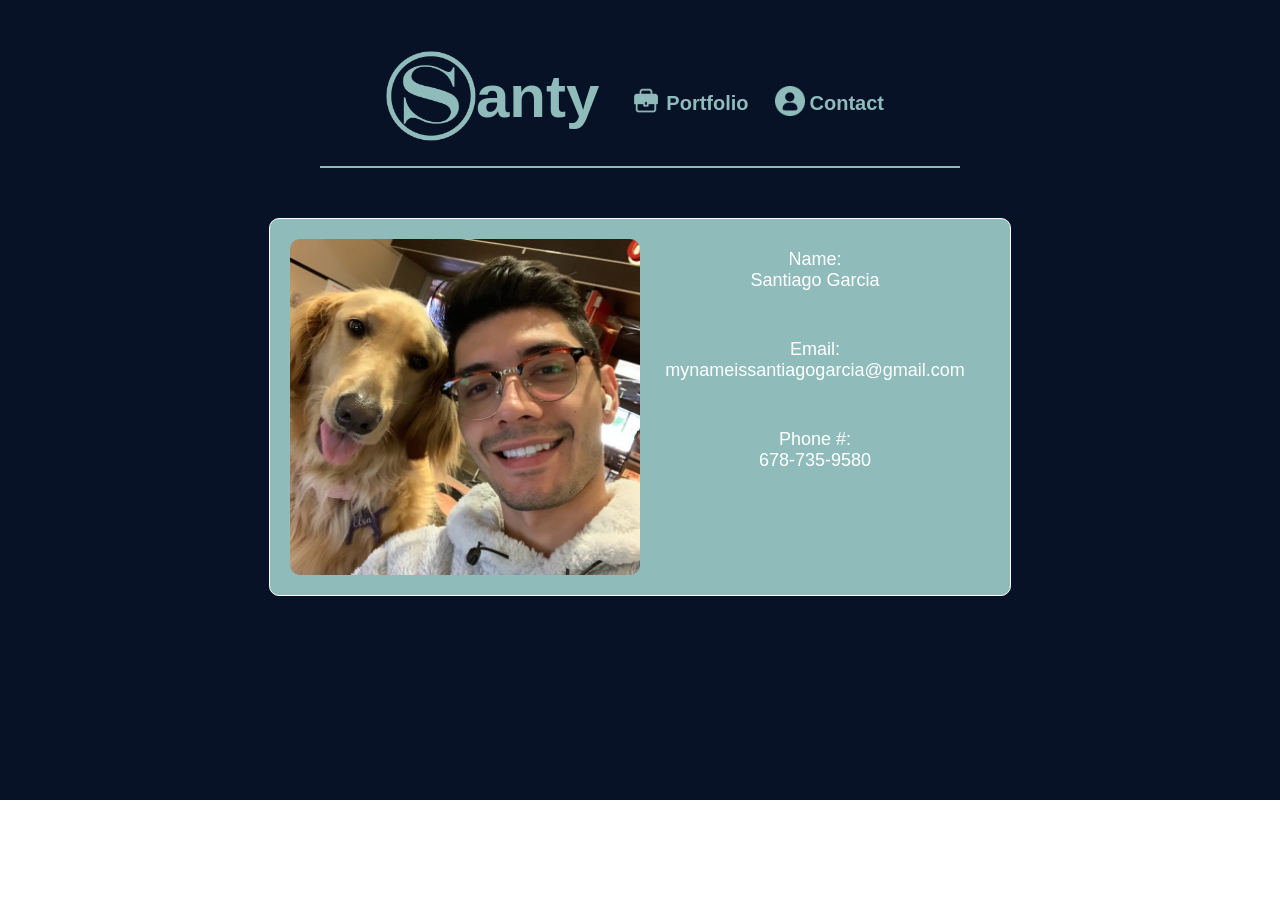
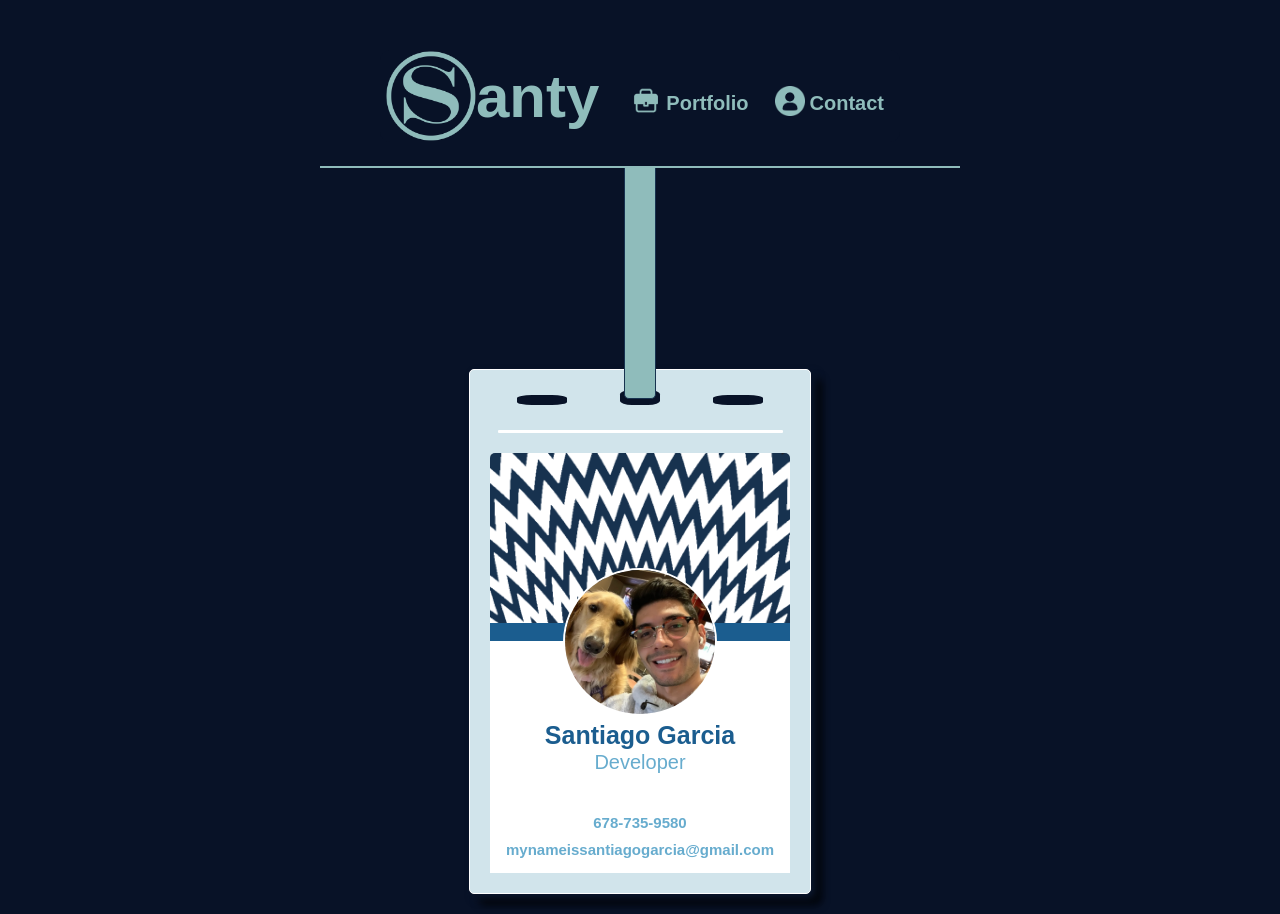
Before and after one commit to santy81855/Portfolio_Web, a React (Create React App) app: page / in a window 1280 px wide. Both pictures are taken after a click on the button "Contact". Before the commit the page ends 800 px from the top, so only its background shows below. Built offline with nearby package versions, Linux system fonts and the light colour scheme.

Commit message:
added a much better contact page

```diff
--- a/src/components/ContactPage.js
+++ b/src/components/ContactPage.js
@@ -9,6 +9,7 @@ import { AppContext } from "../App";
 import "../styles/ContactPage.css";
 import { Colors } from "./Global";
 import Selfie from "../images/selfie.png";
+import Zigzag from "../images/zigzag.png";
 
 export default function ContactPage() {
     // state to track window width
@@ -25,38 +26,30 @@ export default function ContactPage() {
         stackVertical: width < 800,
     };
 
-    const stackContactCardVertical = {
-        flexDirection: responsive.stackVertical ? "column" : "row",
-        maxWidth: responsive.stackVertical ? 350 : 700,
-        maxHeight: responsive.stackVertical ? 700 : 350,
-        alignItems: responsive.stackVertical ? "center" : "flex-start",
-    };
-
     // information inside my contact card
     const ContactInformation = (
         <div className="ContactInformation">
-            <div className="ContactTitle">
-                Name:
-                <br />
-                Santiago Garcia
-            </div>
-            <div className="ContactTitle">
-                Email:
-                <br />
-                mynameissantiagogarcia@gmail.com
-            </div>
-            <div className="ContactTitle">
-                Phone #:
-                <br />
-                678-735-9580
-            </div>
+            <div className="ContactName">Santiago Garcia</div>
+            <div className="ContactTitle">Developer</div>
+            <div className="ContactPhone">678-735-9580</div>
+            <div className="ContactEmail">mynameissantiagogarcia@gmail.com</div>
         </div>
     );
 
     // variable to store the contents of the project page
     const ContactPage = (
         <div className="ContactPage">
-            <div className="ContactCard" style={stackContactCardVertical}>
+            <div className="Lanyard"></div>
+
+            <div className="ContactCard">
+                <div className="LanyardHoleContainer">
+                    <div className="LanyardHoleSide"></div>
+                    <div className="LanyardHoleMiddle"></div>
+                    <div className="LanyardHoleSide"></div>
+                </div>
+                <div className="Divider"></div>
+                <img src={Zigzag} alt="Selfie" className="TopCardColorBlock" />
+                <div className="MiddleCardColorBlock"></div>
                 <img src={Selfie} alt="Selfie" className="Selfie" />
                 {ContactInformation}
             </div>
--- a/src/styles/ContactPage.css
+++ b/src/styles/ContactPage.css
@@ -2,25 +2,103 @@
 
 .ContactPage {
     background-color: var(--background-color);
-    margin-top: 50px;
+    margin-top: 0px;
     width: 95%;
     height: 95%;
     animation: slide-up 1.2s;
+    display: flex;
+    flex-direction: column;
+    align-items: center;
+}
+
+.Lanyard {
+    background-color: var(--menu-text-color);
+    border-left: 1px solid var(--contact-dark-accent);
+    border-right: 1px solid var(--contact-dark-accent);
+    border-bottom: 1px solid var(--contact-dark-accent);
+    border-radius: 0 0 5px 5px;
+    width: 30px;
+    height: 230px;
+    margin-bottom: -30px;
+    z-index: 1;
+}
+
+.LanyardHoleContainer {
+    background-color: var(--contact-background);
+    display: flex;
+    flex-direction: row;
+    justify-content: space-around;
+    align-items: center;
+    height: 20px;
+    width: 100%;
+    padding-top: 30px;
+    border-radius: 2px;
+}
+
+.LanyardHoleMiddle {
+    background-color: var(--background-color);
+    width: 40px;
+    height: 15px;
+    border-radius: 30%;
+    margin-bottom: 25px;
+}
+
+.LanyardHoleSide {
+    background-color: var(--background-color);
+    width: 50px;
+    height: 10px;
+    border-radius: 30%;
+    margin-bottom: 20px;
+}
+
+.Divider {
+    width: 95%;
+    height: 3px;
+    border-radius: 1px;
+    background-color: white;
+    margin-top: 10px;
+    margin-bottom: 10px;
+}
+
+.TopCardColorBlock {
+    height: 170px;
+    width: 100%;
+    margin-top: 10px;
+    border-radius: 5px 5px 0px 0px;
+    background-color: var(--contact-dark-accent);
+}
+
+.CompanyName {
+    text-align: center;
+    margin-top: 20px;
+    color: white;
+    font-weight: bold;
+}
+
+.MiddleCardColorBlock {
+    height: 20px;
+    width: 100%;
+    background-color: var(--contact-light-accent);
 }
 
 .ContactCard {
+    z-index: 0;
     display: flex;
-    flex-direction: row;
-    background-color: var(--menu-text-color);
-    padding: 20px;
+    flex-direction: column;
+    background-color: var(--contact-background);
+    padding-bottom: 20px;
     flex-wrap: nowrap;
     border: 1px solid white;
-    border-radius: 10px;
-    max-width: 700px;
-    max-height: 350px;
+    border-radius: 5px;
+    max-width: 300px;
+    max-height: 700px;
     margin-left: auto;
     margin-right: auto;
     margin-bottom: 20px;
+    align-items: center;
+    padding-left: 20px;
+    padding-right: 20px;
+    box-shadow: 5px 5px 8px #0b172f, 10px 10px 8px black;
 }
 
 .ContactInformation {
@@ -31,32 +109,55 @@
     width: 100%;
     height: 100%;
     border: none;
+    background-color: white;
+    margin-top: -75px;
+}
+
+.ContactName {
+    margin-top: 80px;
+    font-size: 25px;
+    font-weight: bold;
+    width: 100%;
+    height: 40px;
+    color: var(--contact-light-accent);
+    text-align: center;
 }
 
 .ContactTitle {
-    font-size: large;
-    width: 100%;
-    height: 40px;
-    text-align: left;
-    padding-top: 10px;
-    color: white;
+    color: #67acce;
+    font-size: 20px;
+    font-weight: 500;
+    margin-top: -50px;
     text-align: center;
-    flex-grow: 1;
 }
 
 .ContactEmail {
-    font-size: 20px;
-    padding-left: 10px;
-    width: 100%;
-    height: 40px;
+    font-size: 15px;
+    font-weight: bold;
     text-align: left;
-    padding-top: 10px;
-    color: var(--background-color);
+    color: var(--contact-light-text);
+    text-align: center;
+    flex-grow: 1;
+    padding-bottom: 15px;
+    margin-top: -30px;
+}
+
+.ContactPhone {
+    font-size: 15px;
+    font-weight: bold;
+    text-align: left;
+    color: var(--contact-light-text);
+    text-align: center;
+    flex-grow: 1;
+    margin-top: 0px;
 }
 
 .Selfie {
     cursor: pointer;
     width: 50%;
     height: 100%;
-    border-radius: 10px;
+    border: 2px solid white;
+    border-radius: 100%;
+    margin-top: -75px;
+    z-index: 2;
 }
--- a/src/styles/global.css
+++ b/src/styles/global.css
@@ -5,6 +5,10 @@ body {
     --accent-color: #ebcb8b;
     --text-highlight-color: #ffffff;
     --min-width: 330px;
+    --contact-dark-accent: #17324f;
+    --contact-light-accent: #1b5d8f;
+    --contact-light-text: #67acce;
+    --contact-background: #d1e4eb;
 }
 
 @keyframes fade-in {
```
Also changed, not shown: src/images/zigzag.png (added).
